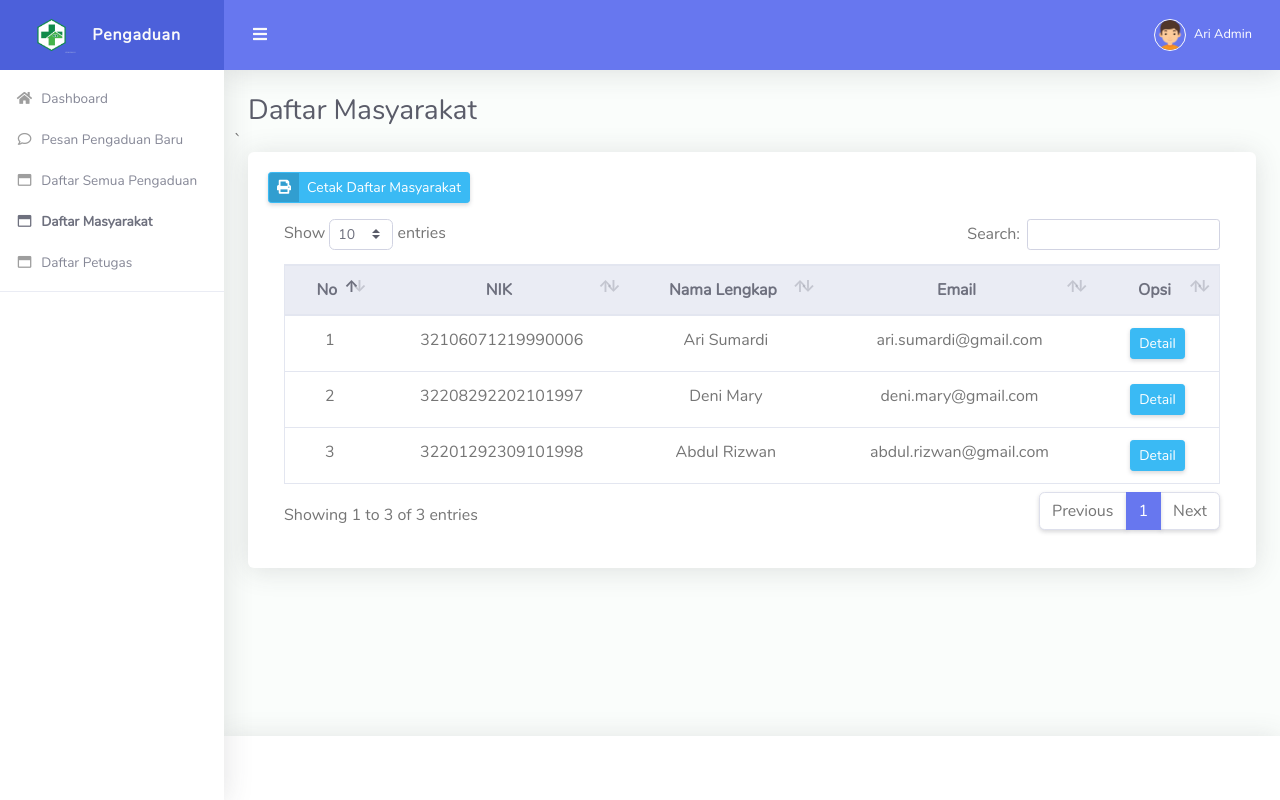
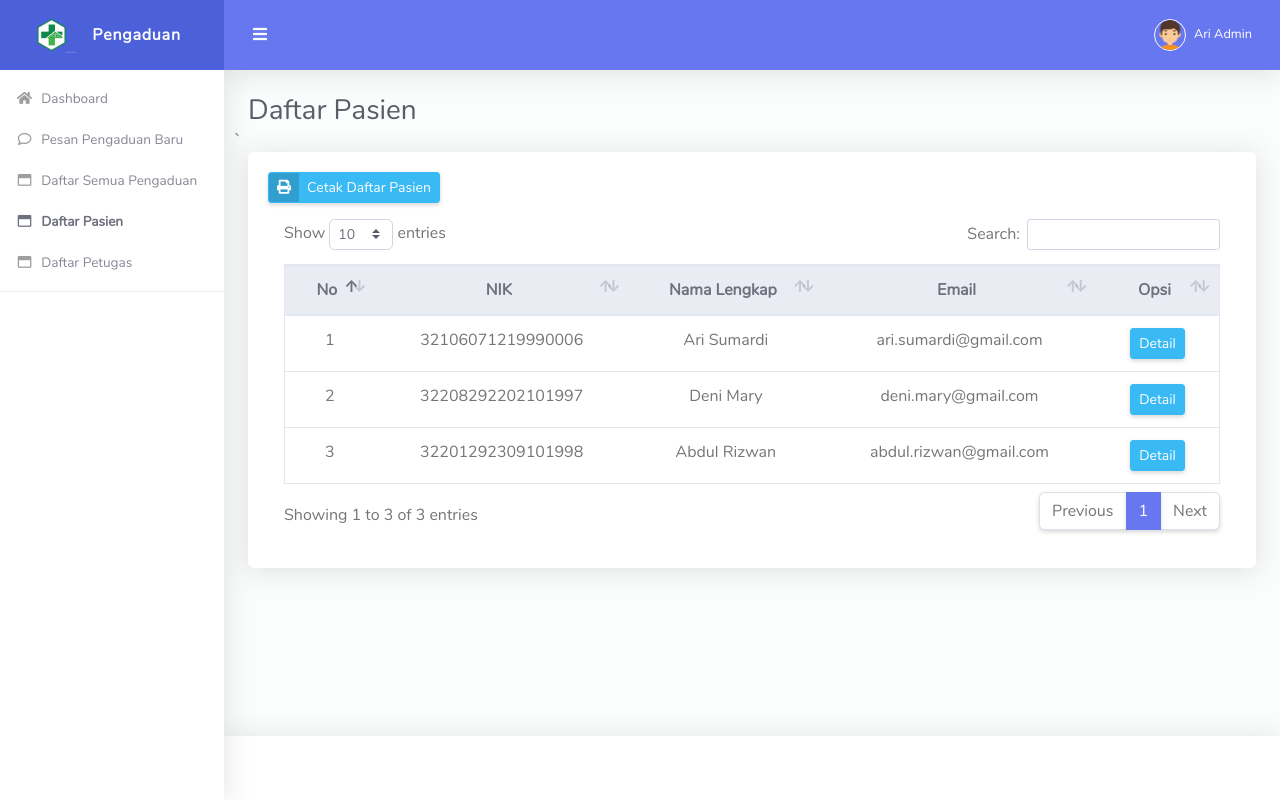
Before and after one commit to Khairul122/WebPengaduanPasien, a PHP site: page /admin/daftar-masyarakat.php in a window 1280 px wide. Run offline with PHP 8.4, Linux system fonts and the light colour scheme; a user stored in the database is signed in; data comes from the database, SQL or seed files in the repository.

Commit message:
"Updated text labels and titles in admin pages to reflect new clinic name and terminology"

```diff
--- a/admin/cetak-daftar-masyarakat.php
+++ b/admin/cetak-daftar-masyarakat.php
@@ -4,8 +4,8 @@ require_once("../vendor/dompdf/autoload.inc.php");
 use Dompdf\Dompdf;
 $dompdf = new Dompdf();
 $query = mysqli_query($koneksi,"select * from tbl_masyarakat");
-$html = '<center><h1><b>PUSKESMAS ABCD</b></h1></center><br><br/>';
-$html = '<center><h2><b>Daftar Masyarakat</b></h2></center><hr/><br/>';
+$html = '<center><h1><b>AYANI WOMEN AND CHILDREN CLINIC/b></h1></center><br><br/>';
+$html = '<center><h2><b>Daftar Pasien</b></h2></center><hr/><br/>';
 $html .= '<table border="1" width="100%">
  <tr align="center">
  <th>No</th>
--- a/admin/daftar-masyarakat.php
+++ b/admin/daftar-masyarakat.php
@@ -17,7 +17,7 @@
   <meta name="description" content="">
   <meta name="author" content="">
   <link href="../img/logo/logo.png" rel="icon">
-  <title>Pengaduan - Daftar Masyarakat</title>
+  <title>Pengaduan - Daftar Pasien</title>
   <link href="../vendor/fontawesome-free/css/all.min.css" rel="stylesheet" type="text/css">
   <link href="../vendor/bootstrap/css/bootstrap.min.css" rel="stylesheet" type="text/css">
   <link href="../css/ruang-admin.min.css" rel="stylesheet">
@@ -72,7 +72,7 @@
         <!-- Container Fluid-->
         <div class="container-fluid" id="container-wrapper">
           <div class="d-sm-flex align-items-center justify-content-between mb-0">
-            <h1 class="h3 mb-0 text-gray-800">Daftar Masyarakat</h1>
+            <h1 class="h3 mb-0 text-gray-800">Daftar Pasien</h1>
           </div>
 
           <div class="row">
@@ -84,7 +84,7 @@
                     <span class="icon text-primary-50">
                       <i class="fas fa-print"></i>
                     </span>
-                    <span class="text">Cetak Daftar Masyarakat</span>
+                    <span class="text">Cetak Daftar Pasien</span>
                   </a>
                 </div>
                 <div class="table-responsive p-3">
--- a/admin/index-admin.php
+++ b/admin/index-admin.php
@@ -76,7 +76,7 @@
               <button type='button' class='close' data-dismiss='alert' aria-label='Close'>
                 <span aria-hidden='true'>&times;</span>
               </button>
-              Halo <b class="text-primary"><?php echo $_SESSION['nama'];?></b>,  Selamat Datang di Website Pengaduan.
+              Halo <b class="text-primary"><?php echo $_SESSION['nama'];?></b>,  Selamat Datang di Website Pengaduan Selamat Datang di Website Pengaduan AYANI WOMEN AND CHILDREN CLINIC.
             </div>
           <div class="row mb-3">
             <!-- Pending Requests Card Example -->
--- a/admin/menu.php
+++ b/admin/menu.php
@@ -49,7 +49,7 @@
       ?>>
               <a class="nav-link collapsed" href="daftar-masyarakat.php">
           <i class="far fa-fw fa-window-maximize"></i>
-          <span>Daftar Masyarakat</span>
+          <span>Daftar Pasien</span>
         </a>
       </li>
 
```
